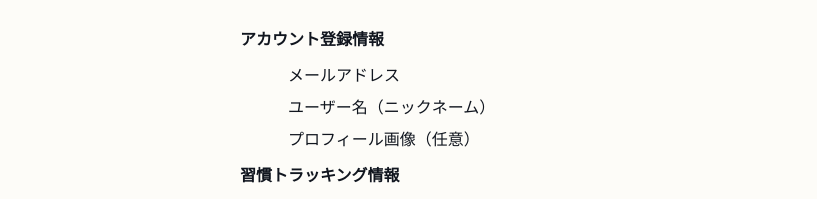
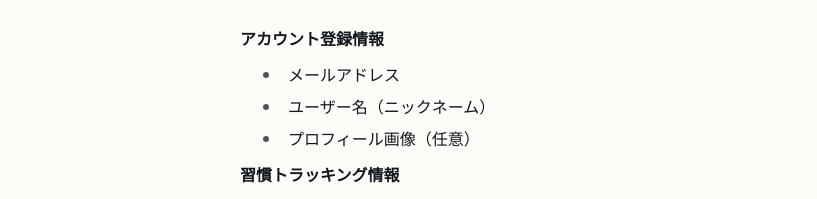
Before and after one commit to kaiseiyamaguchi-cpu/kawazoe-lp, a Next.js app: page /privacy in a window 1280 px wide. Shown: the part 753-952 px from the top of the page, without its empty margins (0-817 px from the left). Built offline with nearby package versions, Linux system fonts and the light colour scheme.

Commit message:
Add bullet points to nested lists in privacy policy

```diff
--- a/app/globals.css
+++ b/app/globals.css
@@ -190,12 +190,15 @@
   margin-top: 0.5em;
   margin-bottom: 0.5em;
   margin-left: 1rem;
+  list-style-type: disc;
 }
 
 .prose ol > li > ul > li,
 .prose ul > li > ul > li {
   margin-top: 0.25em;
   margin-bottom: 0.25em;
+  list-style-type: disc;
+  display: list-item;
 }
 
 .prose strong {
```
